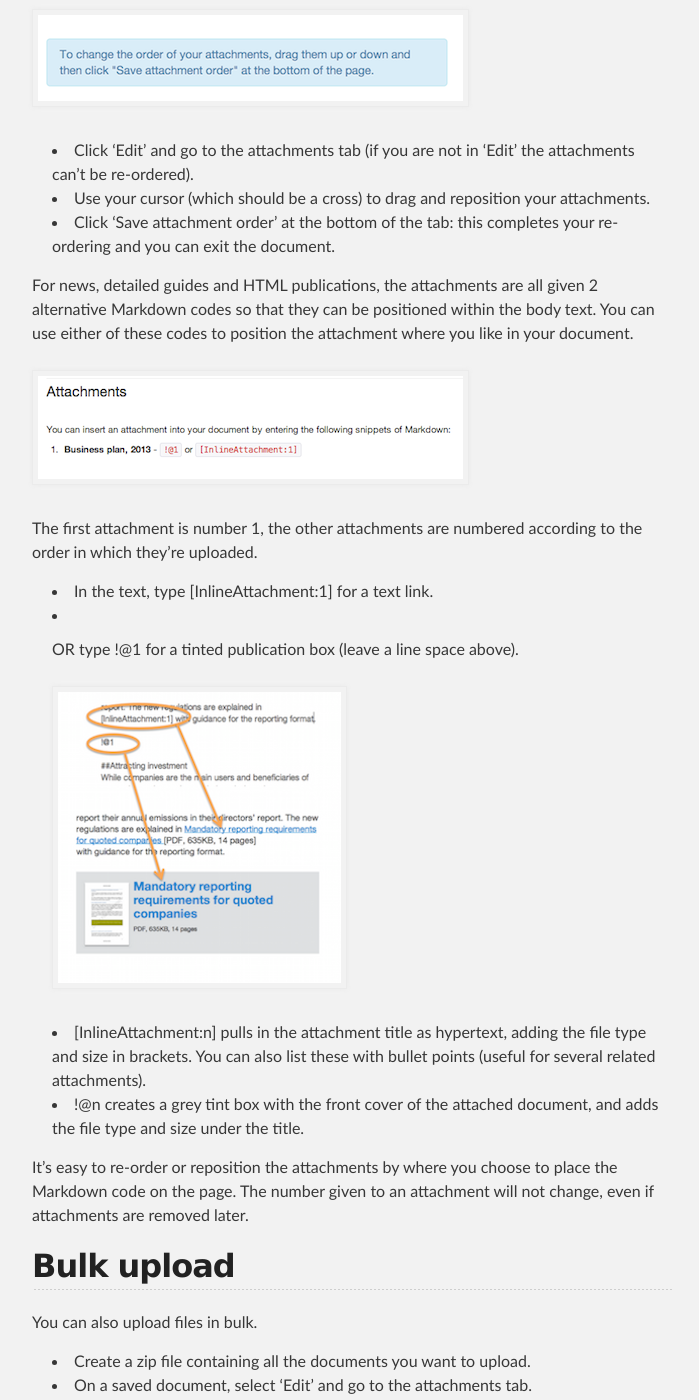
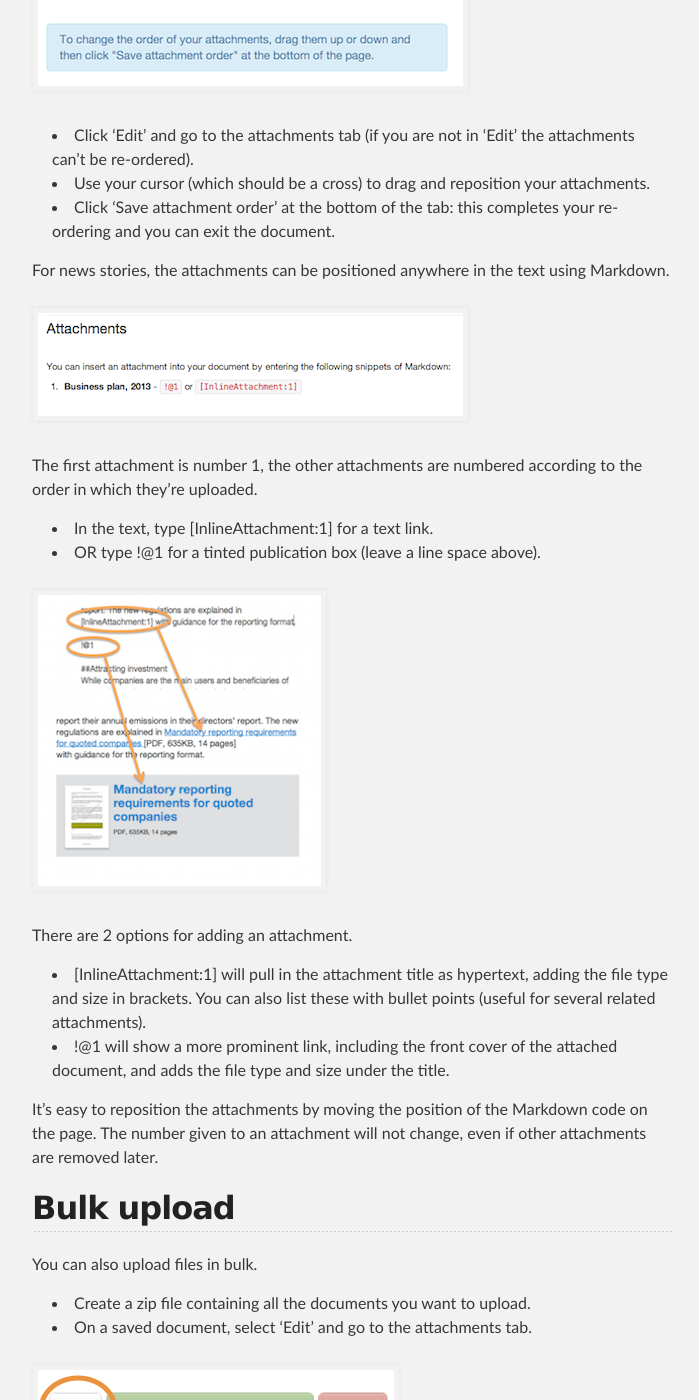
Before and after one commit to alphagov/inside-government-admin-guide, a Jekyll site: the page built from creating-documents/add-attachments.md, in a window 1280 px wide and 1400 px high, scrolled down 2006 px. Shown: the whole window, without its empty margins (288-987 px from the left). Built offline with Jekyll 4.4.1, drawn with Linux system fonts in a browser that asks for light colours; some of the changed text lies outside the part shown.

Commit message:
made it clearer how to re-order attachments in publications; removed reference to grey tint box.

```diff
--- a/creating-documents/add-attachments.md
+++ b/creating-documents/add-attachments.md
@@ -30,11 +30,9 @@
    * If the attachment is not accessible you leave the box unticked - users are then given an email contact for requesting an alternative format.
 * Continue to upload more attachments by repeating the process.
 
-## Position the attachments
+## Order and position the attachments
 
-For publications and consultations, the attachments will be added to the page in the order they were uploaded.
-
-They can be repositioned right away or later on.
+For publications and consultations, the attachments can be re-ordered right away or later on. Note that you cannot position the attachments in the body copy. The attachments will automatically appear below the summary and above the body copy.
 
 ![Add attachments 9](add-attachments-9.png)
 
@@ -43,7 +41,7 @@
 * Click 'Save attachment order' at the bottom of the tab: this completes your re-ordering and you can exit the document.
 
 
-For news, detailed guides and HTML publications, the attachments are all given 2 alternative Markdown codes so that they can be positioned within the body text. You can use either of these codes to position the attachment where you like in your document.
+For news stories, the attachments can be positioned anywhere in the text using Markdown.
 
 ![Add attachments 3](add-attachments-3.png)
 
@@ -52,12 +50,14 @@
 * In the text, type \[InlineAttachment:1\] for a text link.
 * OR type !@1 for a tinted publication box (leave a line space above).
 
-	![Add attachments 2](add-attachments-2.png)
+![Add attachments 2](add-attachments-2.png)
 
-* \[InlineAttachment:n\] pulls in the attachment title as hypertext, adding the file type and size in brackets. You can also list these with bullet points (useful for several related attachments).
-* !@n creates a grey tint box with the front cover of the attached document, and adds the file type and size under the title.
+There are 2 options for adding an attachment.
 
-It’s easy to re-order or reposition the attachments by where you choose to place the Markdown code on the page. The number given to an attachment will not change, even if attachments are removed later.
+* \[InlineAttachment:1\] will pull in the attachment title as hypertext, adding the file type and size in brackets. You can also list these with bullet points (useful for several related attachments).
+* !@1 will show a more prominent link, including the front cover of the attached document, and adds the file type and size under the title.
+
+It’s easy to reposition the attachments by moving the position of the Markdown code on the page. The number given to an attachment will not change, even if other attachments are removed later.
 
 ## Bulk upload
 
```
